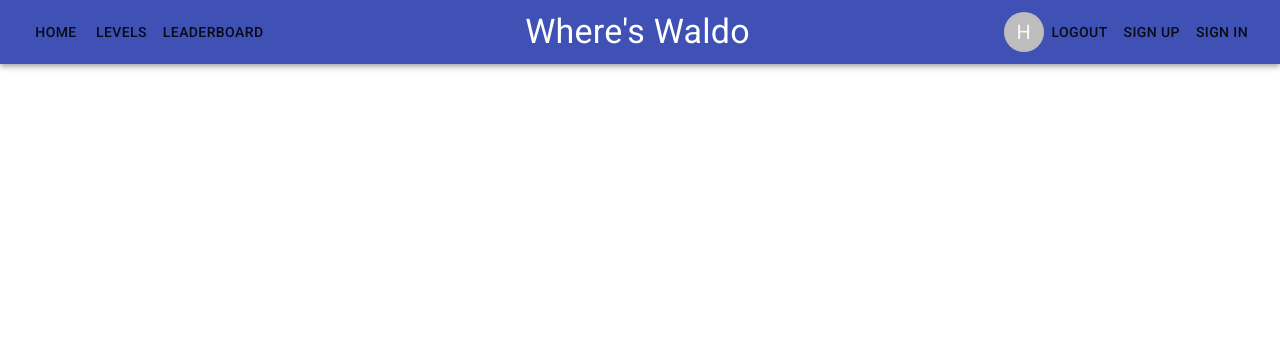
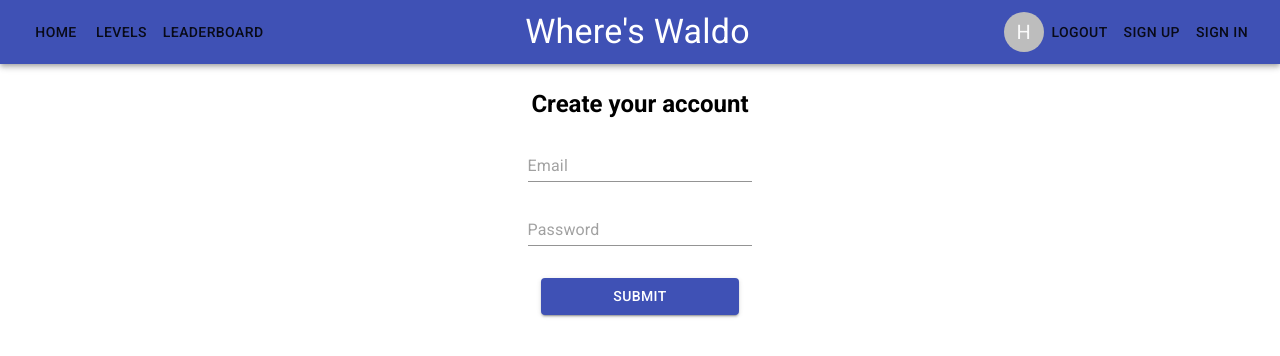
Before and after one commit to daxas-boop/where-is-waldo, a React (Create React App) app: page /signup in a window 1280 px wide. Shown: the top 356 px of the page. Built offline with nearby package versions, Linux system fonts and the light colour scheme.

Commit message:
Adds SignIn and SignUp components

```diff
--- a/src/App.tsx
+++ b/src/App.tsx
@@ -3,6 +3,8 @@ import Header from './components/navbar/NavBar';
 import Leaderboard from './components/leaderboard/Leaderboard';
 import Levels from './components/levels/Levels';
 import Home from './components/home/Home';
+import SignIn from './components/navbar/SignIn';
+import SignUp from './components/navbar/SignUp';
 import { BrowserRouter as Router, Switch, Route } from 'react-router-dom';
 
 function App() {
@@ -13,6 +15,8 @@ function App() {
         <Route path="/" exact component={Home}></Route>
         <Route path="/levels" component={Levels}></Route>
         <Route path="/leaderboard" component={Leaderboard}></Route>
+        <Route path="/signin" component={SignIn}></Route>
+        <Route path="/signup" component={SignUp}></Route>
       </Switch>
     </Router>
   );
--- /dev/null
+++ b/src/components/navbar/SignIn.tsx
@@ -0,0 +1,68 @@
+import React, { useState } from 'react';
+import styled from '@emotion/styled';
+import Input from '@material-ui/core/Input';
+import Button from '@material-ui/core/Button';
+import { createStyles, makeStyles, Theme } from '@material-ui/core/styles';
+import firebase from '../../config/fbConfig';
+
+const useStyles = makeStyles((theme: Theme) =>
+  createStyles({
+    root: {
+      '& > *': {
+        margin: theme.spacing(2),
+        width: '25ch',
+      },
+    },
+  })
+);
+
+const StyledForm = styled.form`
+  display: flex;
+  flex-direction: column;
+  align-items: center;
+  margin-top: 10px;
+  font-family: Roboto;
+`;
+
+const Title = styled.h2`
+  text-align: center;
+`;
+
+const SignIn = () => {
+  const classes = useStyles();
+  const [email, setEmail] = useState('');
+  const [password, setPassword] = useState('');
+
+  const submitForm = (e: React.FormEvent) => {
+    e.preventDefault();
+  };
+
+  return (
+    <StyledForm
+      onSubmit={(e) => submitForm(e)}
+      className={classes.root}
+      autoComplete="off"
+    >
+      <Title>Sign In</Title>
+      <Input
+        id="email"
+        placeholder="Email"
+        type="email"
+        onChange={(e) => setEmail(e.target.value)}
+        required
+      />
+      <Input
+        id="password"
+        placeholder="Password"
+        type="password"
+        onChange={(e) => setPassword(e.target.value)}
+        required
+      />
+      <Button type="submit" variant="contained" color="primary">
+        Submit
+      </Button>
+    </StyledForm>
+  );
+};
+
+export default SignIn;
--- /dev/null
+++ b/src/components/navbar/SignUp.tsx
@@ -0,0 +1,69 @@
+import React, { useState } from 'react';
+import { createStyles, makeStyles, Theme } from '@material-ui/core/styles';
+import Input from '@material-ui/core/Input';
+import Button from '@material-ui/core/Button';
+import styled from '@emotion/styled';
+import { signUp } from '../../store/actions/loginActions';
+
+const StyledForm = styled.form`
+  display: flex;
+  flex-direction: column;
+  align-items: center;
+  margin-top: 10px;
+  font-family: Roboto;
+`;
+
+const useStyles = makeStyles((theme: Theme) =>
+  createStyles({
+    root: {
+      '& > *': {
+        margin: theme.spacing(2),
+        width: '25ch',
+      },
+    },
+  })
+);
+
+const Title = styled.h2`
+  text-align: center;
+`;
+
+const SignUp = () => {
+  const [email, setEmail] = useState('');
+  const [password, setPassword] = useState('');
+  const classes = useStyles();
+
+  const submitForm = (e: React.FormEvent) => {
+    e.preventDefault();
+    signUp(email, password);
+  };
+
+  return (
+    <StyledForm
+      onSubmit={(e) => submitForm(e)}
+      className={classes.root}
+      autoComplete="off"
+    >
+      <Title>Create your account</Title>
+      <Input
+        id="email"
+        placeholder="Email"
+        type="email"
+        onChange={(e) => setEmail(e.target.value)}
+        required
+      />
+      <Input
+        id="password"
+        placeholder="Password"
+        type="password"
+        onChange={(e) => setPassword(e.target.value)}
+        required
+      />
+      <Button type="submit" variant="contained" color="primary">
+        Submit
+      </Button>
+    </StyledForm>
+  );
+};
+
+export default SignUp;
```
